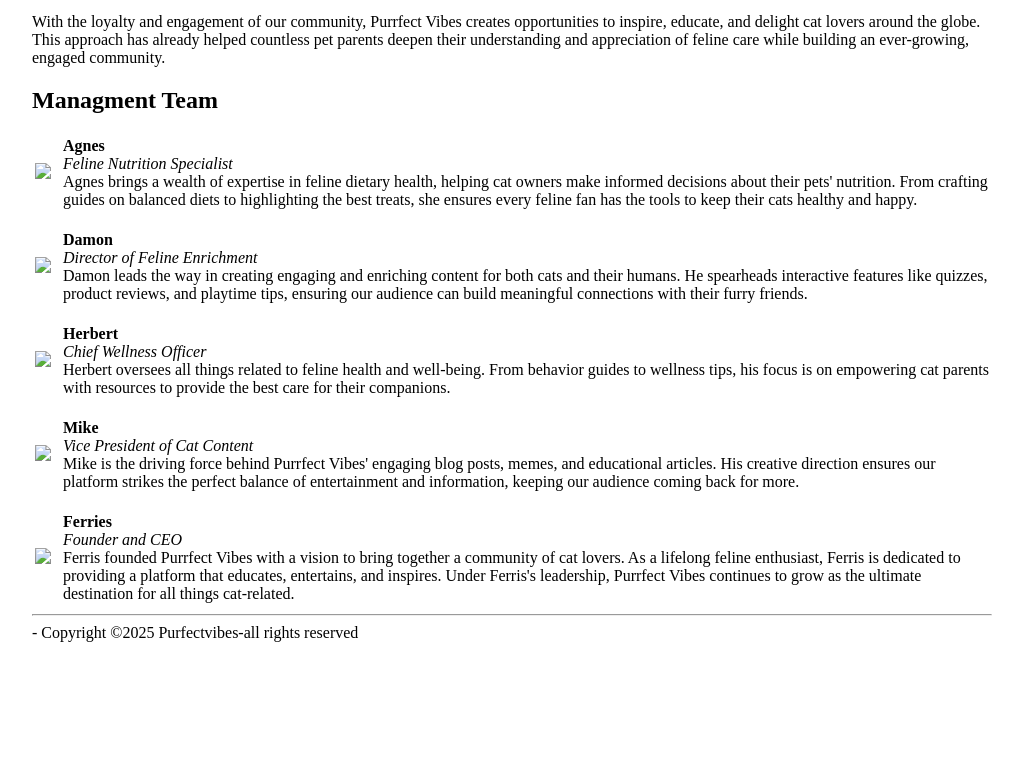
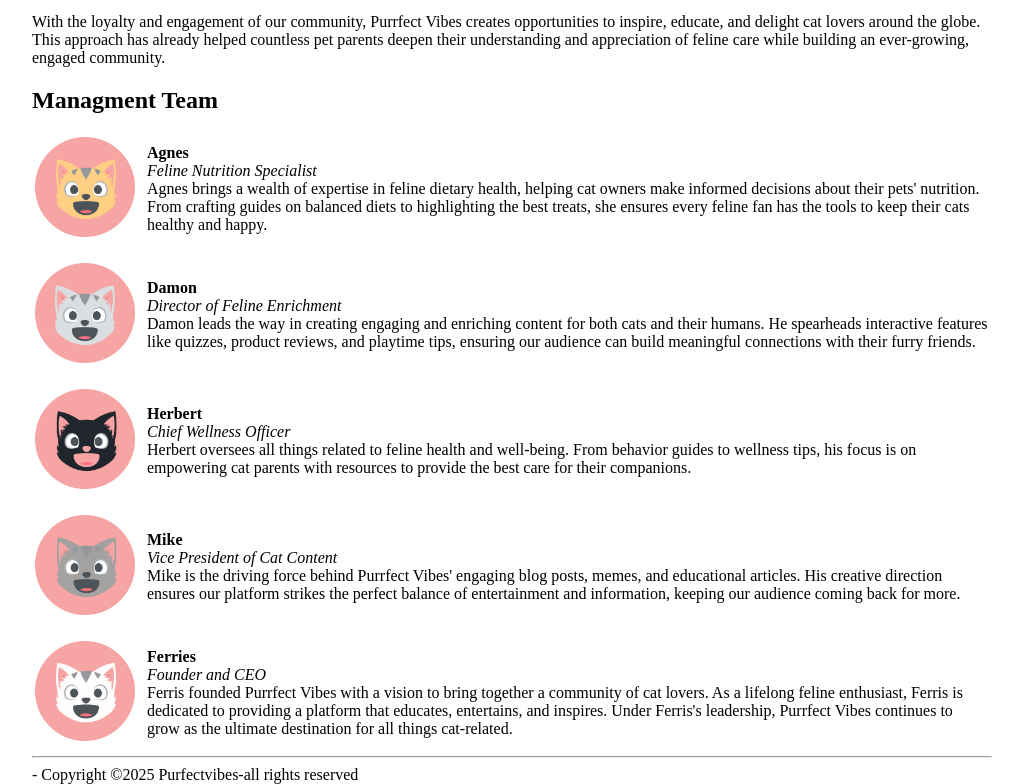
Before and after one commit to Vijaya-png/COMM672_assignmentMODULE3, a plain HTML site: page purfectvibes/about.html in a window 1280 px wide. Shown: the part 492-1276 px from the top of the page, without its empty margins (128-1151 px from the left). Before the commit the page ends 1134 px from the top, so only its background shows below. Drawn offline with Linux system fonts and the light colour scheme; the site is published under a folder, as on GitHub Pages, so addresses that start at the root find nothing.

Commit message:
Update about.html - updated

```diff
--- a/purfectvibes/about.html
+++ b/purfectvibes/about.html
@@ -49,7 +49,7 @@
         <table>
             <th>
 
-        <img src="/purfectvibes/images/head-agnes.png" width="100">
+        <img src="images/head-agnes.png" width="100">
         <td colspan=”2”>&nbsp;</td>
 
 
@@ -73,7 +73,7 @@
             <p>
             <table>
                 <th>
-                    <img src="/purfectvibes/images/head-damon.png" width="100">
+                    <img src="images/head-damon.png" width="100">
                     <td colspan=”2”>&nbsp;</td>
                 </th>
 
@@ -90,7 +90,7 @@
                 <p>
                 <table>
                     <th>
-                        <img src="/purfectvibes/images/head-herbert.png" width="100">
+                        <img src="images/head-herbert.png" width="100">
                         <td colspan=”2”>&nbsp;</td>
                     </th>
 
@@ -107,7 +107,7 @@
                     <p>
                     <table>
                         <th>
-                            <img src="/purfectvibes/images/head-mike.png" width="100">
+                            <img src="images/head-mike.png" width="100">
                             <td colspan=”2”>&nbsp;</td>
                         </th>
 
@@ -122,7 +122,7 @@
                     </section> <section>
                         <table>
                             <th>
-                                <img src="/purfectvibes/images/head-ferris.png" width="100">
+                                <img src="images/head-ferris.png" width="100">
                                 <td colspan=”2”>&nbsp;</td>
                             </th>
 
```
